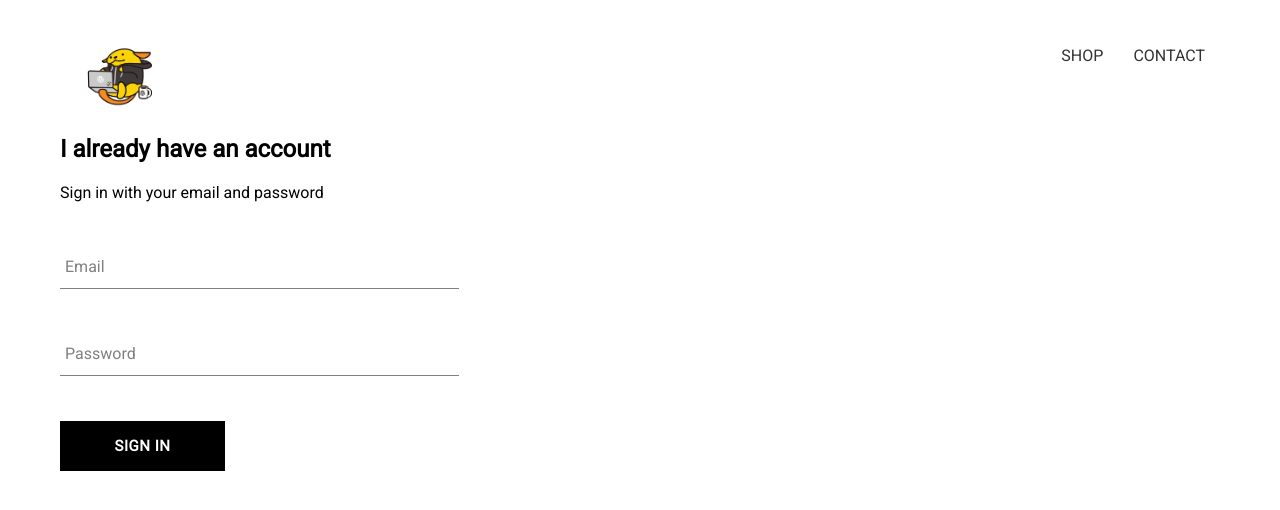
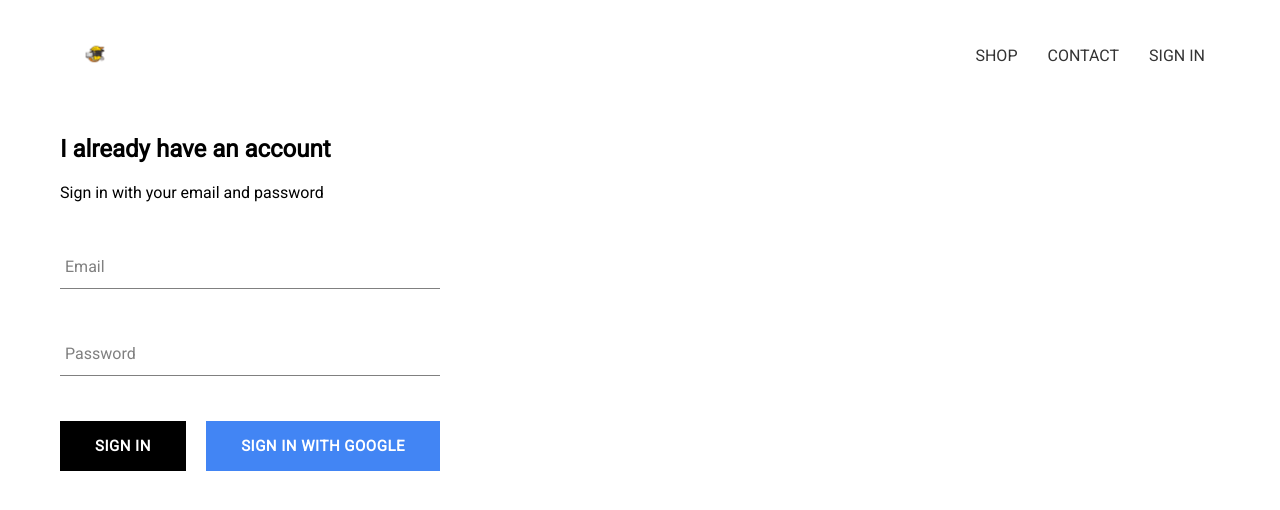
Before and after one commit to josephharburg/ecommerce-react-app, a React (Create React App) app: page /signin in a window 1280 px wide. Shown: the top 510 px of the page. Built offline with nearby package versions, Linux system fonts and the light colour scheme; no server answers.

Commit message:
Added google sign and styling

```diff
--- a/package.json
+++ b/package.json
@@ -7,6 +7,7 @@
     "@testing-library/react": "^11.2.7",
     "@testing-library/user-event": "^12.8.3",
     "cli-progress": "^3.9.0",
+    "firebase": "^9.1.0",
     "node-sass": "^6.0.1",
     "react": "^17.0.2",
     "react-dom": "^17.0.2",
--- a/src/App.css
+++ b/src/App.css
@@ -6,3 +6,7 @@
   text-decoration: none;
   color: #333333;
 }
+
+*{
+  box-sizing: border-box;
+}
--- a/src/App.js
+++ b/src/App.js
@@ -6,17 +6,37 @@
 import ShopPage from './pages/shop/shop.component.jsx';
 import Header from './components/header/header.component.jsx';
 import SignInAndSignUpPage from './pages/signin-and-signup/signin-and-signup.component.jsx';
+import {auth} from './firebase/firebase.utils.js';
 
-function App() {
-  return  (<div>
-    <Header />
+class App extends React.Component{
+  constructor(){
+    super();
+
+    this.state = {
+      currentUser: null
+    }
+  }
+
+  unsubscribeFromAuth = null
+
+  componentDidMount(){
+    this.unsubscribeFromAuth = auth.onAuthStateChanged(user=> {
+      this.setState({currentUser: user});
+    })
+  }
+
+  componentWillUnmount(){
+    this.unsubscribeFromAuth();
+  }
+  render(){return  (<div>
+    <Header currentUser={this.state.currentUser} />
     <Switch>
       <Route exact path='/' component={HomePage}/>
       <Route path='/shop' component={ShopPage} />
       <Route path='/signin' component={SignInAndSignUpPage} />
     </Switch>
     </div>);
-
+}
 }
 
 export default App;
--- a/src/components/custom-button/custom-button.component.jsx
+++ b/src/components/custom-button/custom-button.component.jsx
@@ -2,9 +2,9 @@
 
 import './custom-button.styles.scss';
 
-const CustomButton = ({children, ...otherProps}) => (
+const CustomButton = ({children, isGoogleSignIn, ...otherProps}) => (
 
-<button className='custom-button' {...otherProps}>
+<button className={`${isGoogleSignIn ? 'google-sign-in': ''} custom-button`} {...otherProps}>
 {children}
 </button>
 
--- a/src/components/custom-button/custom-button.styles.scss
+++ b/src/components/custom-button/custom-button.styles.scss
@@ -1,5 +1,4 @@
 .custom-button {
-  min-width: 165px;
   width: auto;
   height: 50px;
   letter-spacing: 0.5px;
@@ -19,4 +18,14 @@
     color: black;
     border: 1px solid black;
   }
+
+  &.google-sign-in{
+    background-color: #4285f4;
+    color: white;
+
+    &:hover{
+      background-color: #357ae8;
+      border: none;
+    }
+  }
 }
--- a/src/components/header/header.component.jsx
+++ b/src/components/header/header.component.jsx
@@ -1,10 +1,11 @@
 import React from 'react';
 import {Link} from 'react-router-dom';
+import {auth} from '../../firebase/firebase.utils.js';
 
 import {ReactComponent as Logo} from '../../assets/wapuu-dev.svg';
 import './header.styles.scss';
 
-const Header = () => (
+const Header = ({currentUser}) => (
   <div className='header'>
     <Link to='/' className='logo-container'>
       <Logo className='logo'/>
@@ -16,6 +17,10 @@
       <Link className='option' to='/shop'>
         CONTACT
       </Link>
+      {
+        currentUser ? <div className='option' onClick={() => auth.signOut()}>SIGN OUT</div>:
+        <Link className='option' to='/signin'>SIGN IN</Link>
+      }
     </div>
   </div>
 )
--- a/src/components/header/header.styles.scss
+++ b/src/components/header/header.styles.scss
@@ -20,6 +20,7 @@
 
     .option {
       padding: 10px 15px;
+      cursor: pointer;
     }
   }
 }
--- a/src/components/sign-in/sign-in.component.jsx
+++ b/src/components/sign-in/sign-in.component.jsx
@@ -4,6 +4,8 @@
 
 import FormInput from '../form-input/form-input.component.jsx';
 import CustomButton from '../custom-button/custom-button.component.jsx';
+
+import {signInWithGoogle} from '../../firebase/firebase.utils.js';
 
 class SignIn extends React.Component{
   constructor(props){
@@ -36,9 +38,14 @@
       <form onSubmit={this.handleSubmit}>
         <FormInput name='email' type='email' value={this.state.email} label='Email'handleChange={this.handleChange} required />
         <FormInput name='password' type='password' label='Password' value={this.state.password} handleChange={this.handleChange} required/>
+        <div className='buttons'>
         <CustomButton type='submit'>
         Sign In
         </CustomButton>
+        <CustomButton onClick={signInWithGoogle} isGoogleSignIn>
+        Sign In With Google
+        </CustomButton>
+        </div>
       </form>
         </div>
     )
--- a/src/components/sign-in/sign-in.styles.scss
+++ b/src/components/sign-in/sign-in.styles.scss
@@ -1,9 +1,16 @@
 .sign-in{
-  width: 30vw;
+  width: 380px;
   display: flex;
   flex-direction: column;
-}
+
 
 .title{
   margin: 10px 0;
 }
+
+.buttons{
+  display: flex;
+  justify-content: space-between;
+}
+
+}
--- /dev/null
+++ b/src/firebase/firebase.utils.js
@@ -0,0 +1,23 @@
+import firebase from 'firebase/compat/app';
+import 'firebase/compat/firestore';
+import 'firebase/compat/auth';
+
+const config = {
+  apiKey: "AIzaSyBmO7ziscRVi5ILjct2kQGcYY5WPDj1fRI",
+  authDomain: "ecommerce-react-project-dc3d3.firebaseapp.com",
+  projectId: "ecommerce-react-project-dc3d3",
+  storageBucket: "ecommerce-react-project-dc3d3.appspot.com",
+  messagingSenderId: "242112759069",
+  appId: "1:242112759069:web:fad9d82150bbc70b1c4df4"
+};
+
+firebase.initializeApp(config);
+
+export const auth = firebase.auth();
+export const firestore = firebase.firestore();
+
+const provider = new firebase.auth.GoogleAuthProvider();
+provider.setCustomParameters({ prompt: 'select_account'});
+export const signInWithGoogle = () => auth.signInWithPopup(provider);
+
+export default firebase;
```
Also changed, not shown: 1 other file (tests, documents, lock files or other folders).
